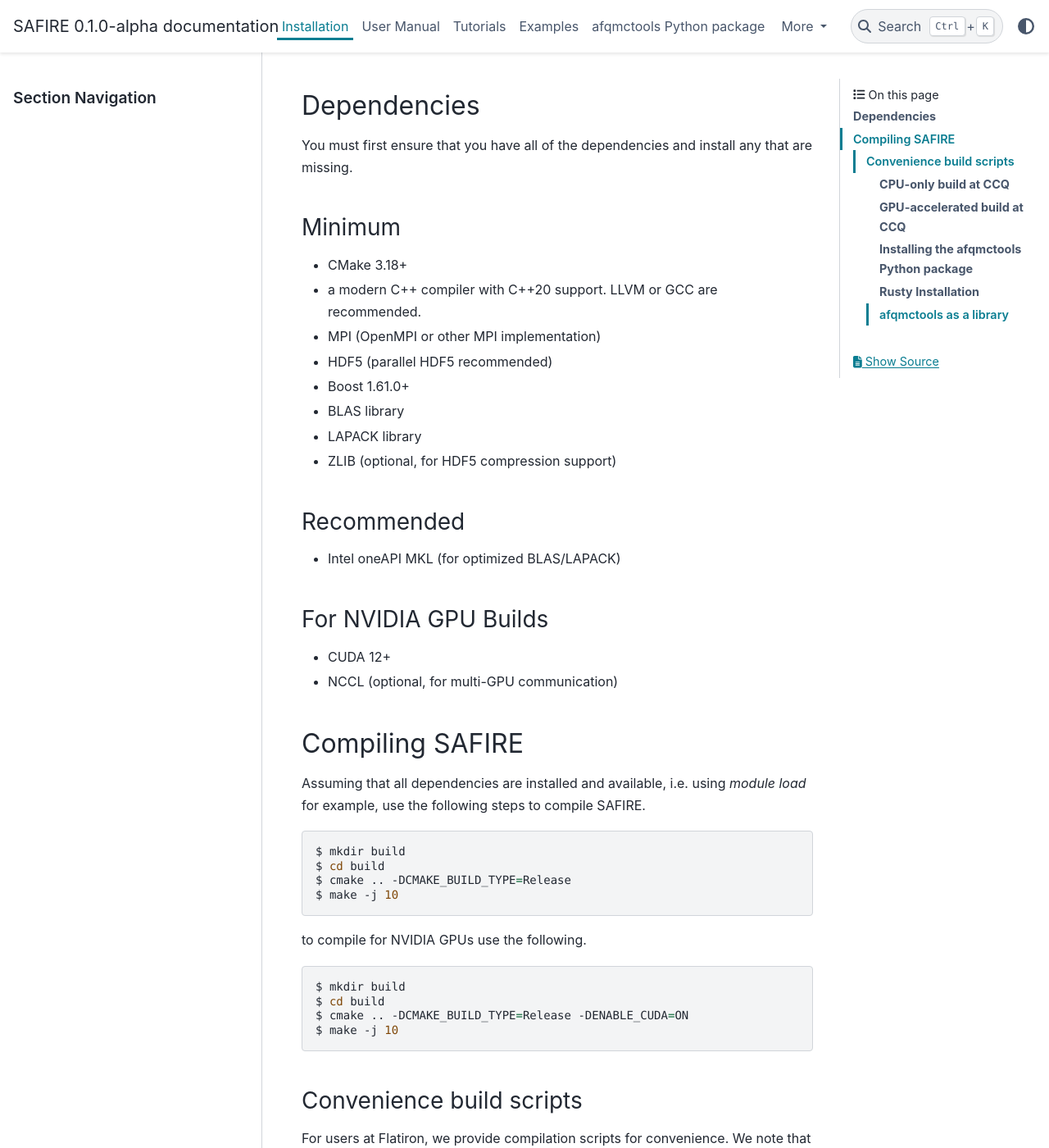
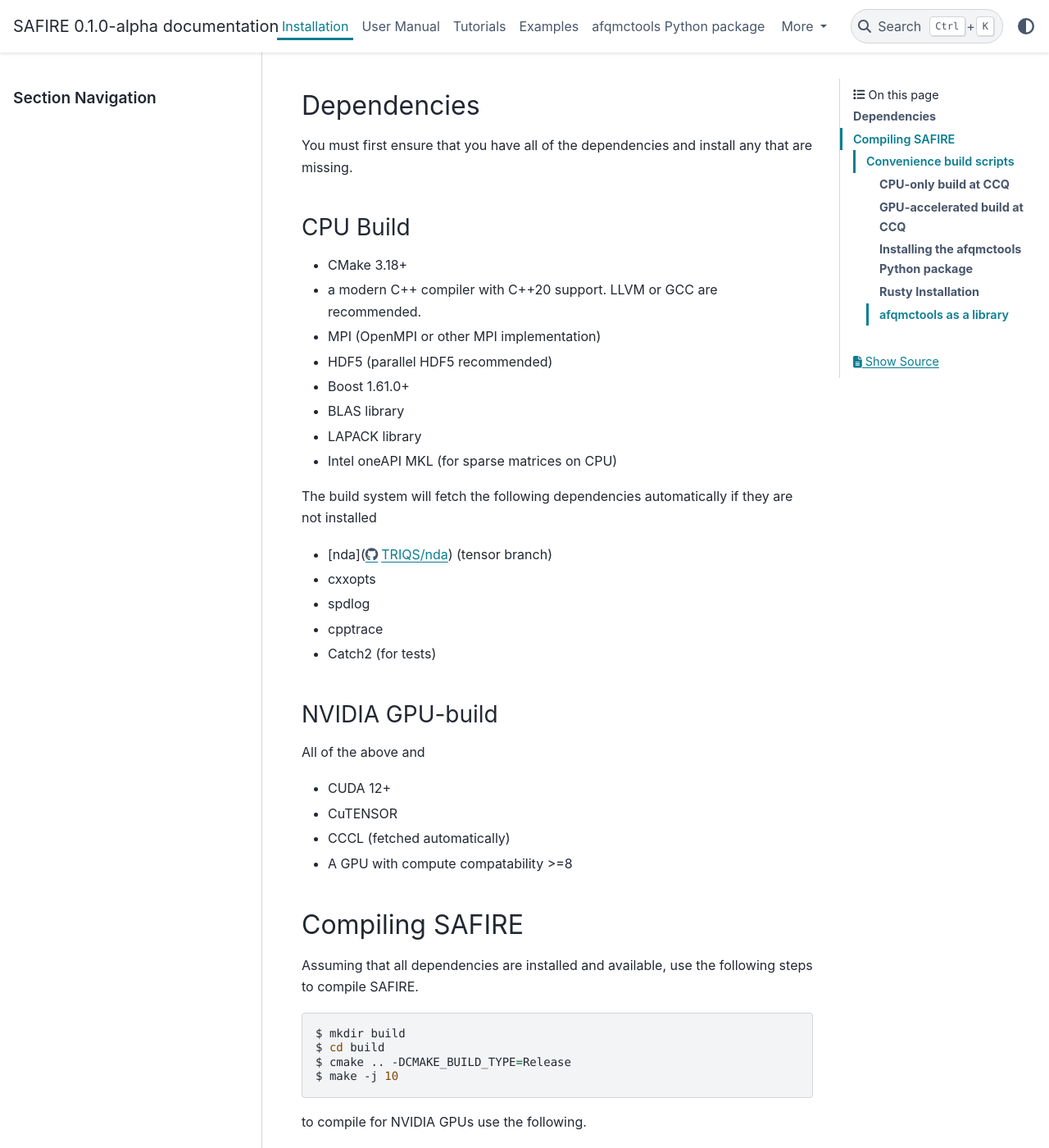
Before and after one commit to bkesk/SAFIRE, a Sphinx documentation site: the page built from docs/installation.rst, in a window 1280 px wide and 1400 px high, scrolled down 222 px. Shown: the whole window at 82% size. Built offline with Sphinx 7.4.7 and the PyData theme 0.15.4, drawn with Linux system fonts in a browser that asks for light colours; some of the changed text lies outside the part shown.

```diff
--- a/docs/installation.rst
+++ b/docs/installation.rst
@@ -13,8 +13,8 @@ Dependencies
 You must first ensure that you have all of the dependencies
 and install any that are missing.
 
-Minimum
-~~~~~~~
+CPU Build
+~~~~~~~~~
 
 - CMake 3.18+
 - a modern C++ compiler with C++20 support. LLVM or GCC are recommended.
@@ -23,26 +23,30 @@ Minimum
 - Boost 1.61.0+
 - BLAS library
 - LAPACK library
-- ZLIB (optional, for HDF5 compression support)
+- Intel oneAPI MKL (for sparse matrices on CPU)
 
-Recommended
-~~~~~~~~~~~
+The build system will fetch the following dependencies automatically if they are not installed
 
-- Intel oneAPI MKL (for optimized BLAS/LAPACK)
+- [nda](https://github.com/TRIQS/nda) (tensor branch)
+- cxxopts
+- spdlog
+- cpptrace
+- Catch2 (for tests)
 
-For NVIDIA GPU Builds
-~~~~~~~~~~~~~~~~~~~~~
+NVIDIA GPU-build
+~~~~~~~~~~~~~~~~
+
+All of the above and
 
 - CUDA 12+
-- NCCL (optional, for multi-GPU communication)
-
+- CuTENSOR
+- CCCL (fetched automatically)
+- A GPU with compute compatability >=8
 
 Compiling SAFIRE
 ----------------
 
-Assuming that all dependencies are installed and available, i.e.
-using `module load` for example,
-use the following steps to compile SAFIRE.
+Assuming that all dependencies are installed and available, use the following steps to compile SAFIRE.
 
 .. code-block:: bash
 
@@ -86,7 +90,8 @@ If you are rusty or sitting at an SCC-managed workstation, a suitable build scri
     module load boost
     module load intel-oneapi-mkl
 
-
+    mkdir build
+    cd build
     cmake .. \
             -DCMAKE_BUILD_TYPE=Release
 
@@ -102,29 +107,21 @@ If you are on rusty or using a rusty connected desktop a suitable build script i
 .. code-block:: bash
 
     module purge
-    # CUDA 11 is gone from modules/2.3+
-    module swap modules modules/2.2-20230808
-
-    # CPU
     module load slurm
     module load cmake
-    module load gcc/11
+    module load gcc
     module load openmpi
     module load hdf5
     module load boost
     module load intel-oneapi-mkl
+    module load cuda
 
-    # GPU
-    module load cuda/11
-    module load nccl
-
-    # build
-    module load python-mpi/3.11
-    module load cmake
+    mkdir build
+    cd build
 
     cmake .. \
-            -DCMAKE_BUILD_TYPE=Release \
-            -DENABLE_CUDA=ON
+        -DCMAKE_BUILD_TYPE=Release \
+        -DENABLE_CUDA=ON
 
     make -j 10
 
```
Also changed, not shown: README.md (+60 -153 lines).
